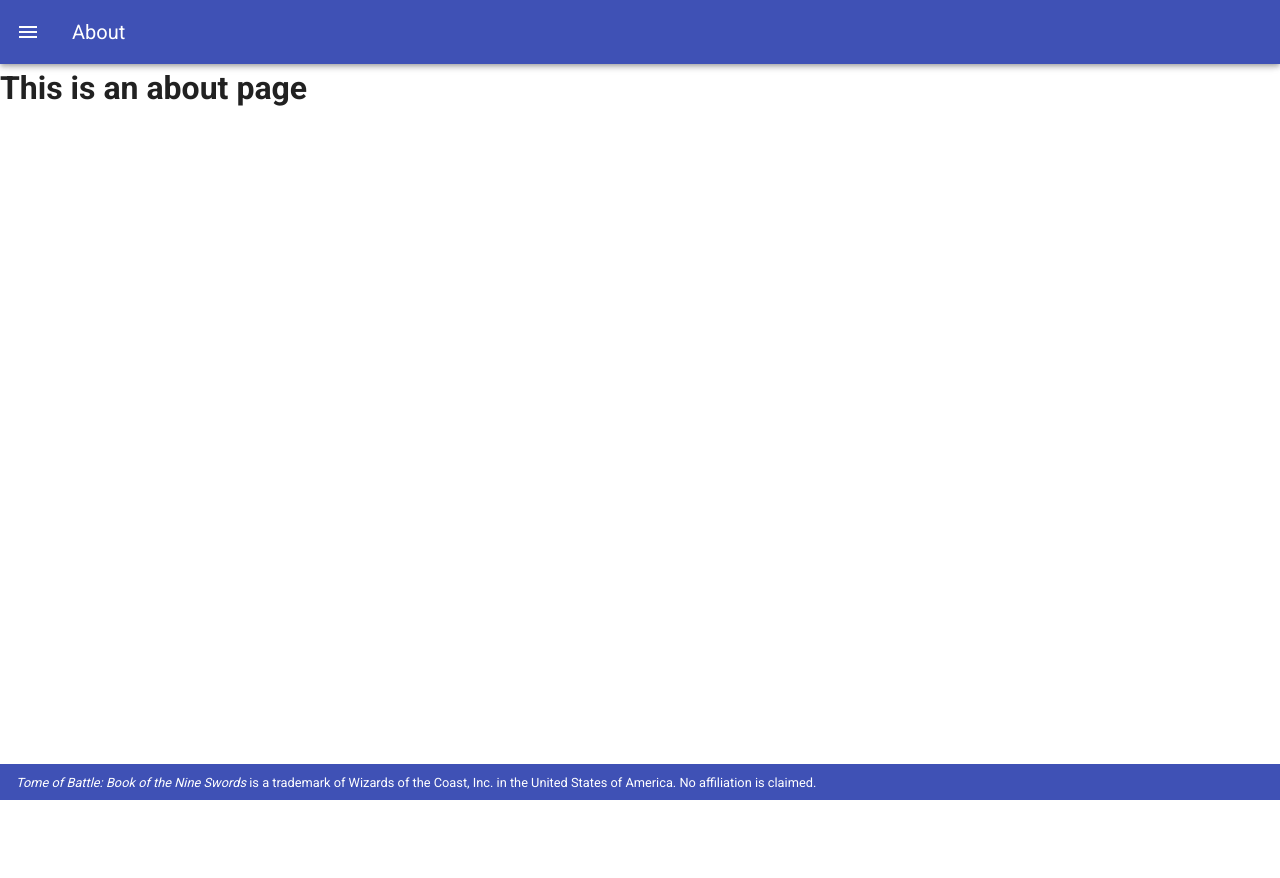
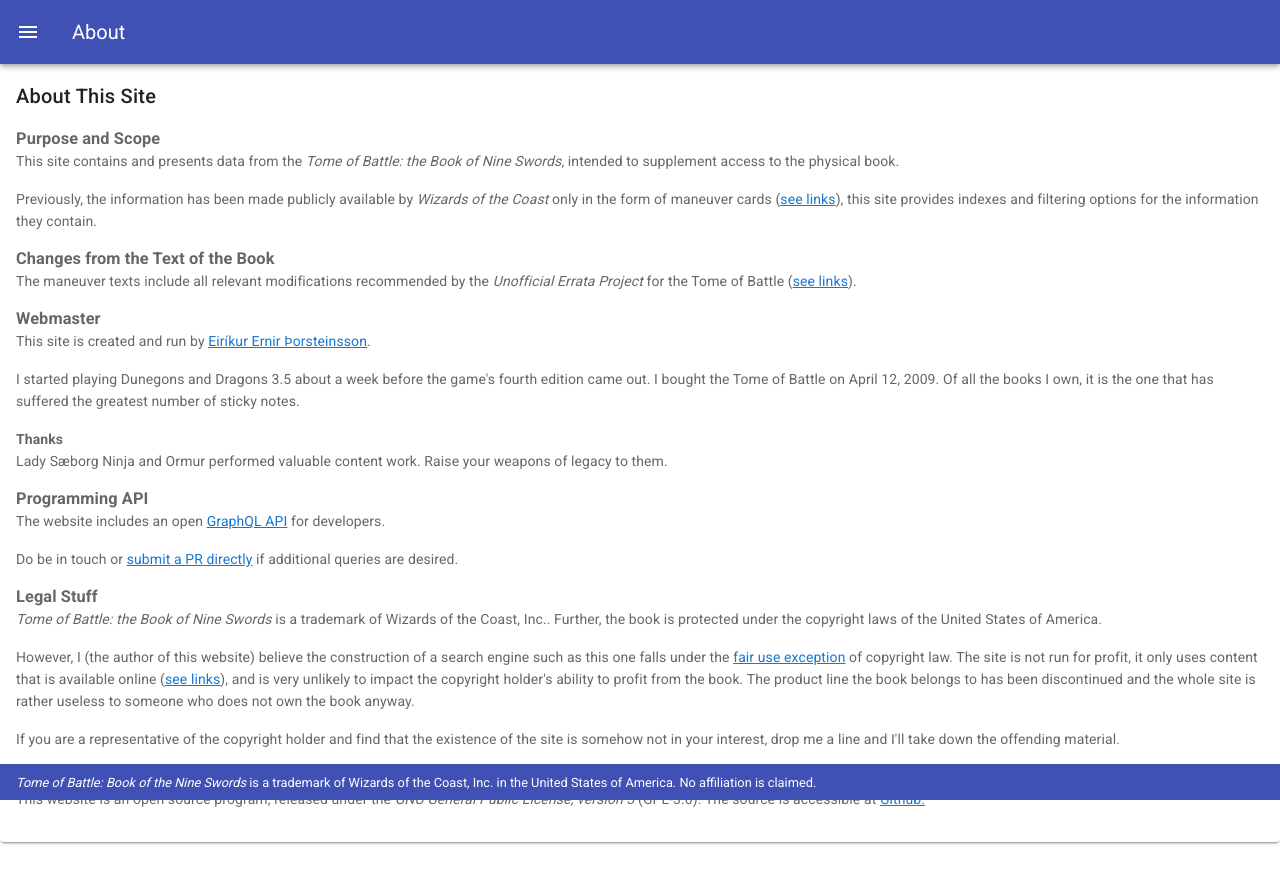
Before and after one commit to Ernir/tome-of-battle-tools, a Vue app in the folder frontend/: page /about in a window 1280 px wide. Before the commit the page ends 800 px from the top, so only its background shows below. Built offline with nearby package versions, Linux system fonts and the light colour scheme.

Commit message:
Re-include about and links pages

```diff
--- a/frontend/src/components/Navigation.vue
+++ b/frontend/src/components/Navigation.vue
@@ -8,6 +8,14 @@
           </v-list-item-action>
           <v-list-item-content>
             <v-list-item-title>Search</v-list-item-title>
+          </v-list-item-content>
+        </v-list-item>
+        <v-list-item link to="/links">
+          <v-list-item-action>
+            <v-icon>mdi-link</v-icon>
+          </v-list-item-action>
+          <v-list-item-content>
+            <v-list-item-title>Links</v-list-item-title>
           </v-list-item-content>
         </v-list-item>
         <v-list-item link to="/about">
--- a/frontend/src/router/index.ts
+++ b/frontend/src/router/index.ts
@@ -1,6 +1,8 @@
 import Vue from "vue";
 import VueRouter, { RouteConfig } from "vue-router";
+import About from "@/views/About.vue";
 import Search from "@/views/Search.vue";
+import Links from "@/views/Links.vue";
 
 Vue.use(VueRouter);
 
@@ -13,11 +15,12 @@
   {
     path: "/about",
     name: "About",
-    // route level code-splitting
-    // this generates a separate chunk (about.[hash].js) for this route
-    // which is lazy-loaded when the route is visited.
-    component: () =>
-      import(/* webpackChunkName: "about" */ "../views/About.vue")
+    component: About
+  },
+  {
+    path: "/links",
+    name: "Links",
+    component: Links
   }
 ];
 
--- a/frontend/src/views/About.vue
+++ b/frontend/src/views/About.vue
@@ -1,5 +1,106 @@
 <template>
-  <div class="about">
-    <h1>This is an about page</h1>
+  <div id="about">
+    <v-card>
+      <v-card-title>About This Site</v-card-title>
+      <v-card-text>
+        <h3>Purpose and Scope</h3>
+        <p>
+          This site contains and presents data from the
+          <em>Tome of Battle: the Book of Nine Swords</em>, intended to
+          supplement access to the physical book.
+        </p>
+        <p>
+          Previously, the information has been made publicly available by
+          <em>Wizards of the Coast</em> only in the form of maneuver cards
+          (<router-link to="/links">see links</router-link>), this site provides
+          indexes and filtering options for the information they contain.
+        </p>
+
+        <h3 id="changes">Changes from the Text of the Book</h3>
+
+        <p>
+          The maneuver texts include all relevant modifications recommended by
+          the <i>Unofficial Errata Project</i> for the Tome of Battle
+          (<router-link to="/links">see links</router-link>).
+        </p>
+
+        <h3>Webmaster</h3>
+        <p>
+          This site is created and run by
+          <a href="mailto:e.ernir@gmail.com?subject=Regarding tob-tools.net"
+            >Eiríkur Ernir Þorsteinsson</a
+          >.
+        </p>
+
+        <p>
+          I started playing Dunegons and Dragons 3.5 about a week before the
+          game's fourth edition came out. I bought the Tome of Battle on April
+          12, 2009. Of all the books I own, it is the one that has suffered the
+          greatest number of sticky notes.
+        </p>
+        <h4>Thanks</h4>
+        <p>
+          Lady Sæborg Ninja and Ormur performed valuable content work. Raise
+          your weapons of legacy to them.
+        </p>
+
+        <h3>Programming API</h3>
+
+        <p>
+          The website includes an open <a href="/graphql">GraphQL API</a> for
+          developers.
+        </p>
+        <p>
+          Do be in touch or
+          <a href="https://github.com/Ernir/tome-of-battle-tools"
+            >submit a PR directly</a
+          >
+          if additional queries are desired.
+        </p>
+
+        <h3 id="legal">Legal Stuff</h3>
+
+        <p>
+          <em>Tome of Battle: the Book of Nine Swords</em> is a trademark of
+          Wizards of the Coast, Inc.. Further, the book is protected under the
+          copyright laws of the United States of America.
+        </p>
+
+        <p>
+          However, I (the author of this website) believe the construction of a
+          search engine such as this one falls under the
+          <a href="http://en.wikipedia.org/wiki/Fair_use">fair use exception</a>
+          of copyright law. The site is not run for profit, it only uses content
+          that is available online (<router-link to="/links"
+            >see links</router-link
+          >), and is very unlikely to impact the copyright holder's ability to
+          profit from the book. The product line the book belongs to has been
+          discontinued and the whole site is rather useless to someone who does
+          not own the book anyway.
+        </p>
+
+        <p>
+          If you are a representative of the copyright holder and find that the
+          existence of the site is somehow not in your interest, drop me a line
+          and I'll take down the offending material.
+        </p>
+
+        <h4 id="license">GNU General Public License</h4>
+        <p>
+          This website is an open source program, released under the
+          <em>GNU General Public License, version 3</em> (GPL-3.0). The source
+          is accessible at
+          <a href="https://github.com/Ernir/tome-of-battle-tools">Github.</a>
+        </p>
+      </v-card-text>
+    </v-card>
   </div>
 </template>
+
+<script>
+import Vue from "vue";
+import Component from "vue-class-component";
+
+@Component
+export default class About extends Vue {}
+</script>
--- /dev/null
+++ b/frontend/src/views/Links.vue
@@ -0,0 +1,53 @@
+<template>
+  <v-card>
+    <v-card-title>Tome of Battle Links</v-card-title>
+    <v-list v-for="link in linkDefinitions" :key="link.description">
+      <v-list-item link>
+        <v-list-item-content>
+          <a :href="link.target">{{ link.description }}</a>
+        </v-list-item-content>
+      </v-list-item>
+    </v-list>
+  </v-card>
+</template>
+
+<script>
+import Vue from "vue";
+import Component from "vue-class-component";
+
+class LinkDefinition {
+  target;
+  description;
+
+  constructor(target, description) {
+    this.target = target;
+    this.description = description;
+  }
+}
+
+@Component
+export default class Links extends Vue {
+  data() {
+    return {
+      linkDefinitions: [
+        new LinkDefinition(
+          "http://archive.wizards.com/default.asp?x=dnd/we/20061225a",
+          "Tome of Battle Maneuvers in card format"
+        ),
+        new LinkDefinition(
+          "http://brilliantgameologists.com/boards/index.php?topic=13292.0",
+          "The Unofficial Tome of Battle Errata"
+        ),
+        new LinkDefinition(
+          "http://www.amazon.com/Tome-Battle-Dungeons-Dragons-Roleplaying/dp/0786939222",
+          "The Tome of Battle on Amazon.com"
+        ),
+        new LinkDefinition(
+          "http://rpg.stackexchange.com/questions/tagged/tome-of-battle",
+          "The Tome of Battle on rpg.stackexchange.com"
+        )
+      ]
+    };
+  }
+}
+</script>
```
